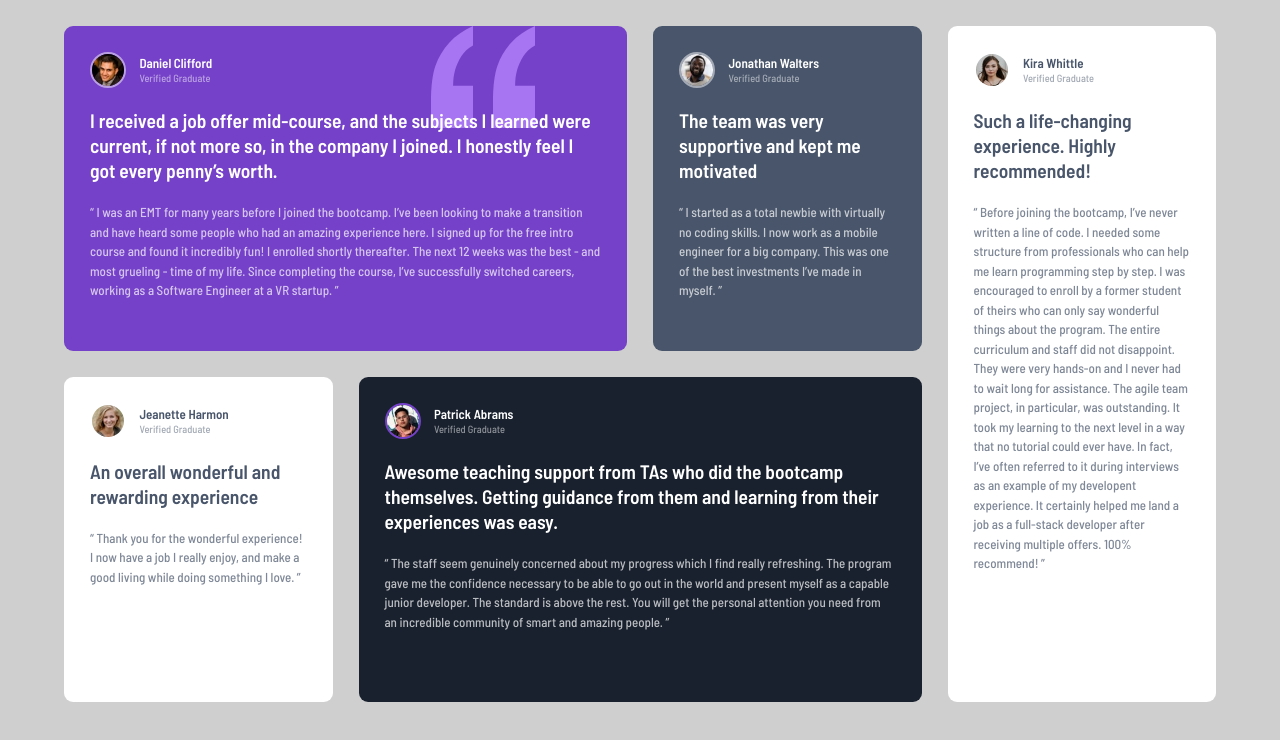
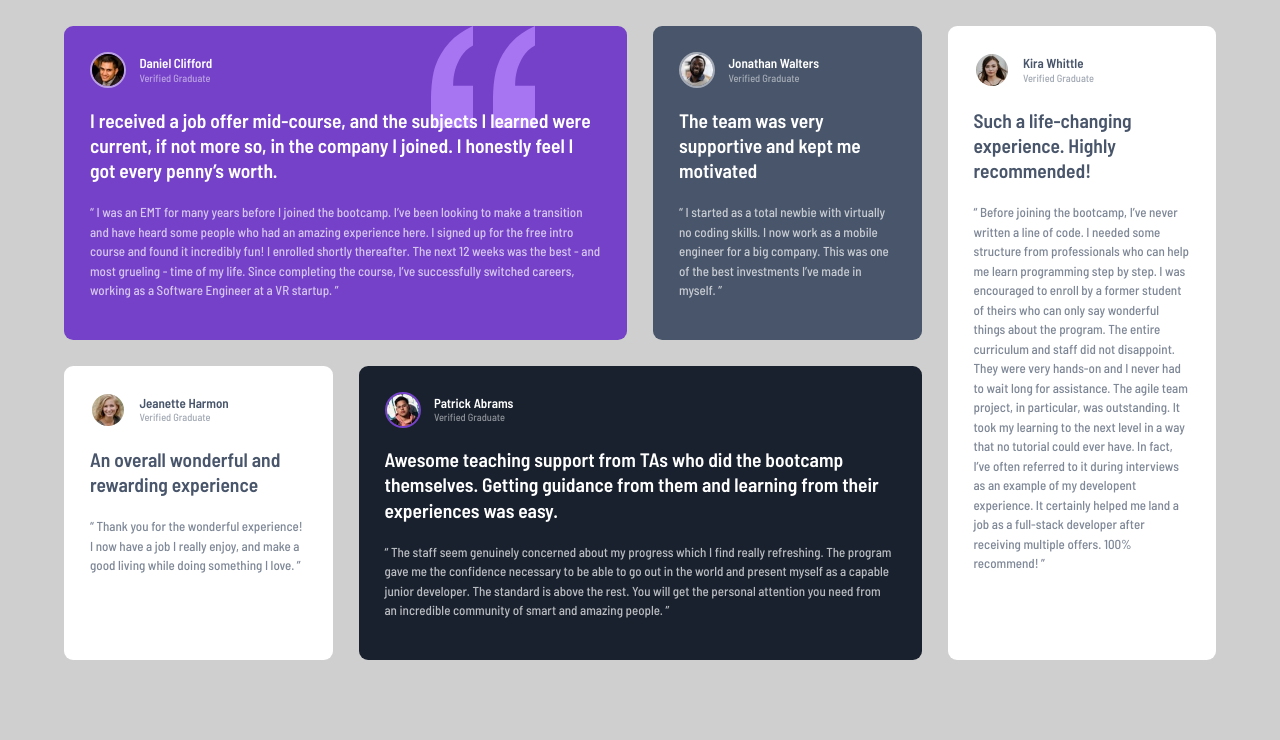
Before and after one commit to theSjuzn/testimonials-grid-section, a plain HTML site: page index.html in a window 1280 px wide. Drawn offline with Linux system fonts and the light colour scheme.

Commit message:
css changes

```diff
--- a/css/style.css
+++ b/css/style.css
@@ -156,7 +156,7 @@ body {
         max-width: 90%;
         display: grid;
         grid-template-columns: repeat(4,1fr);
-        grid-template-rows: 25em 25em;
+        grid-template-rows: auto;
         grid-template-areas:
         "one one two five"
         "three four four five";
```
